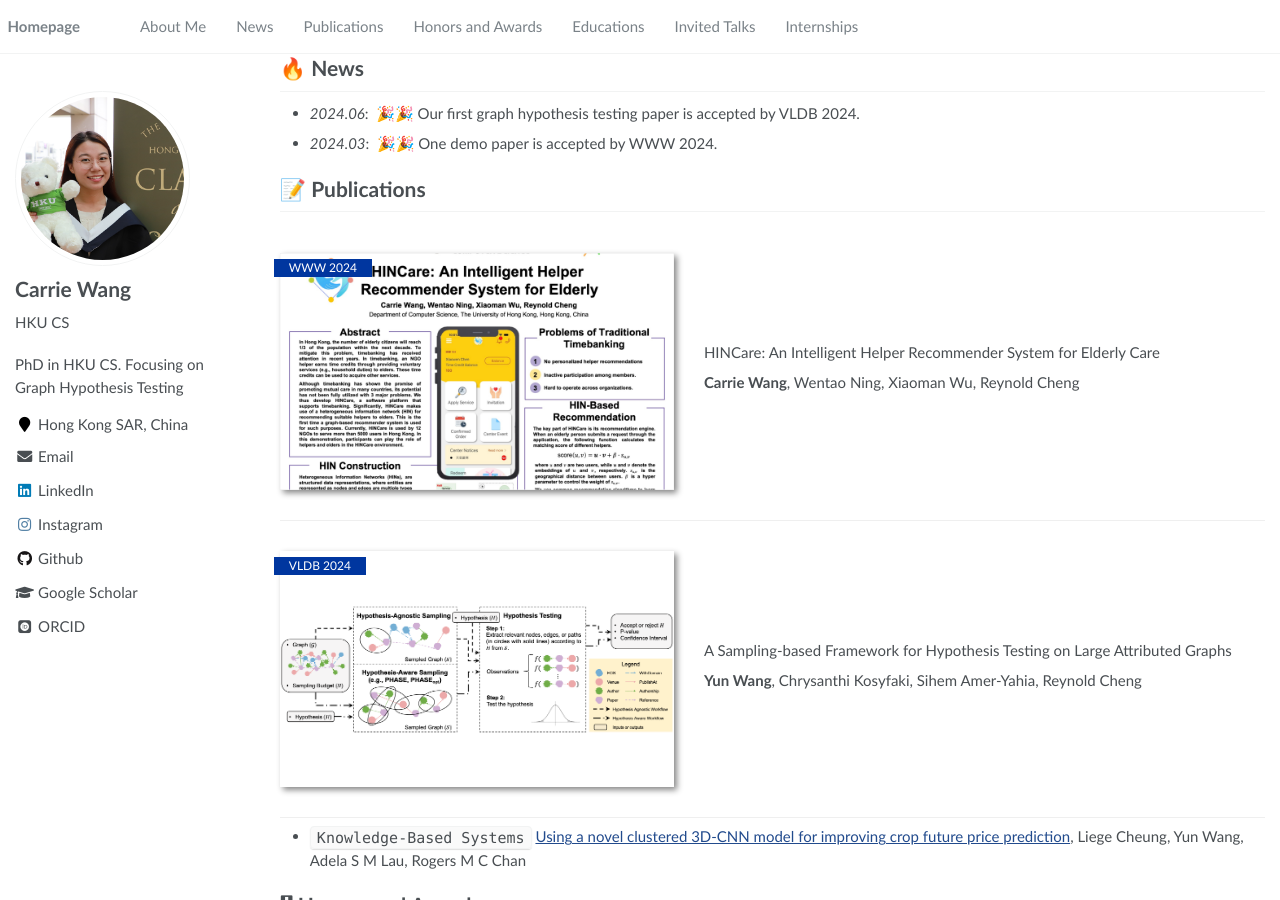
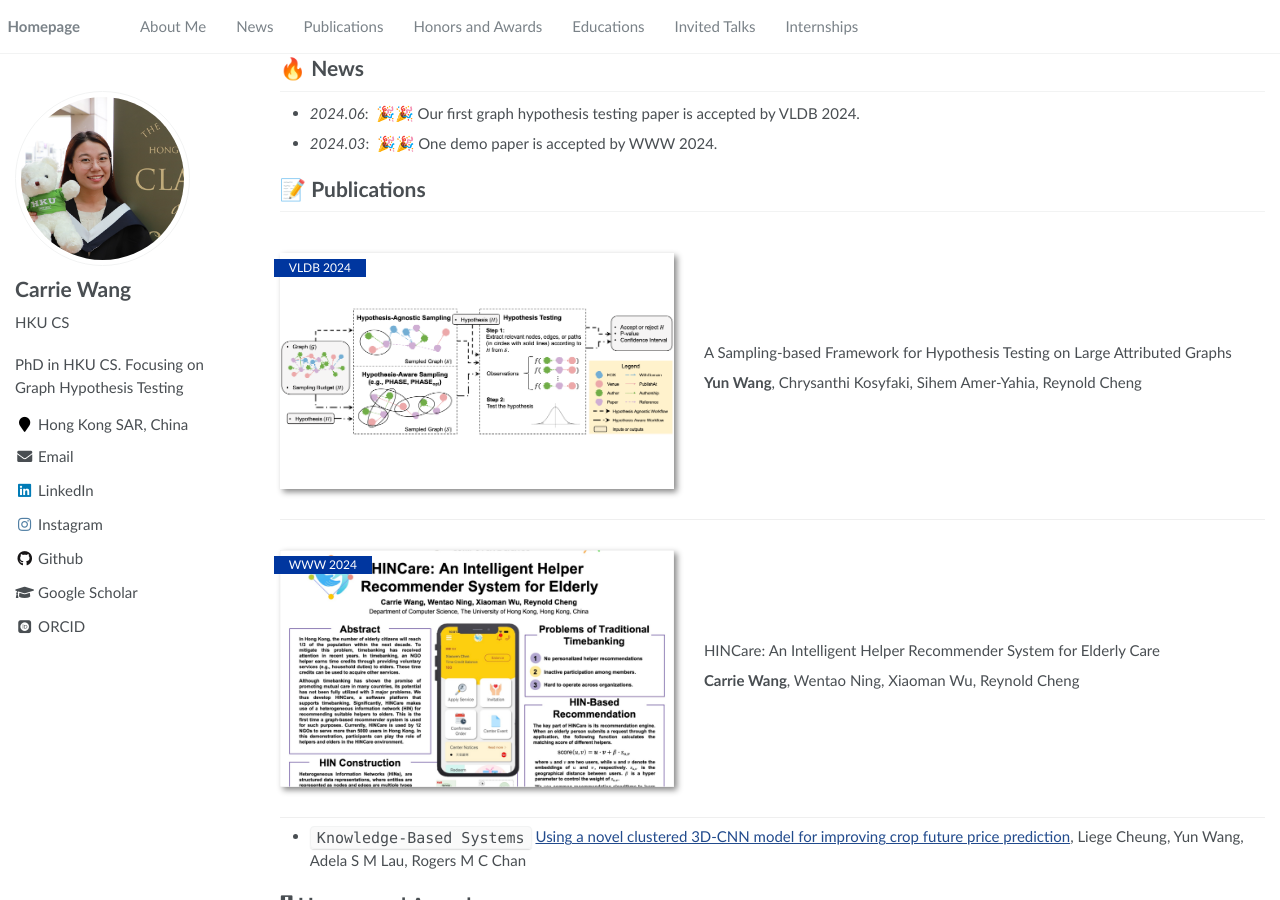
Before and after one commit to Carrieww/carrieww.github.io, a Jekyll site: the page built from _pages/about.md, in a window 1280 px wide and 900 px high, scrolled down 207 px. Built offline with Jekyll 4.4.1, drawn with Linux system fonts in a browser that asks for light colours; some web fonts are replaced.

Commit message:
update pub

```diff
--- a/_pages/about.md
+++ b/_pages/about.md
@@ -26,6 +26,18 @@ redirect_from:
 - *2024.03*: &nbsp;🎉🎉 One demo paper is accepted by WWW 2024.
 
 # 📝 Publications
+<div class='paper-box'><div class='paper-box-image'><div><div class="badge">VLDB 2024</div><img src='images/framework.png' alt="sym" width="100%"></div></div>
+<div class='paper-box-text' markdown="1">
+
+A Sampling-based Framework for Hypothesis Testing on Large Attributed Graphs
+
+**Yun Wang**, Chrysanthi Kosyfaki, Sihem Amer-Yahia, Reynold Cheng
+
+[//]: # ([**Project**]&#40;https://scholar.google.com/citations?view_op=view_citation&hl=zh-CN&user=DhtAFkwAAAAJ&citation_for_view=DhtAFkwAAAAJ:ALROH1vI_8AC&#41; <strong><span class='show_paper_citations' data='DhtAFkwAAAAJ:ALROH1vI_8AC'></span></strong>)
+
+[//]: # (- Lorem ipsum dolor sit amet, consectetur adipiscing elit. Vivamus ornare aliquet ipsum, ac tempus justo dapibus sit amet. )
+</div>
+</div>
 
 <div class='paper-box'><div class='paper-box-image'><div><div class="badge">WWW 2024</div><img src='images/hincare.png' alt="sym" width="100%"></div></div>
 <div class='paper-box-text' markdown="1">
@@ -33,19 +45,6 @@ redirect_from:
 HINCare: An Intelligent Helper Recommender System for Elderly Care
 
 **Carrie Wang**, Wentao Ning, Xiaoman Wu, Reynold Cheng
-
-[//]: # ([**Project**]&#40;https://scholar.google.com/citations?view_op=view_citation&hl=zh-CN&user=DhtAFkwAAAAJ&citation_for_view=DhtAFkwAAAAJ:ALROH1vI_8AC&#41; <strong><span class='show_paper_citations' data='DhtAFkwAAAAJ:ALROH1vI_8AC'></span></strong>)
-
-[//]: # (- Lorem ipsum dolor sit amet, consectetur adipiscing elit. Vivamus ornare aliquet ipsum, ac tempus justo dapibus sit amet. )
-</div>
-</div>
-
-<div class='paper-box'><div class='paper-box-image'><div><div class="badge">VLDB 2024</div><img src='images/framework.png' alt="sym" width="100%"></div></div>
-<div class='paper-box-text' markdown="1">
-
-A Sampling-based Framework for Hypothesis Testing on Large Attributed Graphs
-
-**Yun Wang**, Chrysanthi Kosyfaki, Sihem Amer-Yahia, Reynold Cheng
 
 [//]: # ([**Project**]&#40;https://scholar.google.com/citations?view_op=view_citation&hl=zh-CN&user=DhtAFkwAAAAJ&citation_for_view=DhtAFkwAAAAJ:ALROH1vI_8AC&#41; <strong><span class='show_paper_citations' data='DhtAFkwAAAAJ:ALROH1vI_8AC'></span></strong>)
 
```
